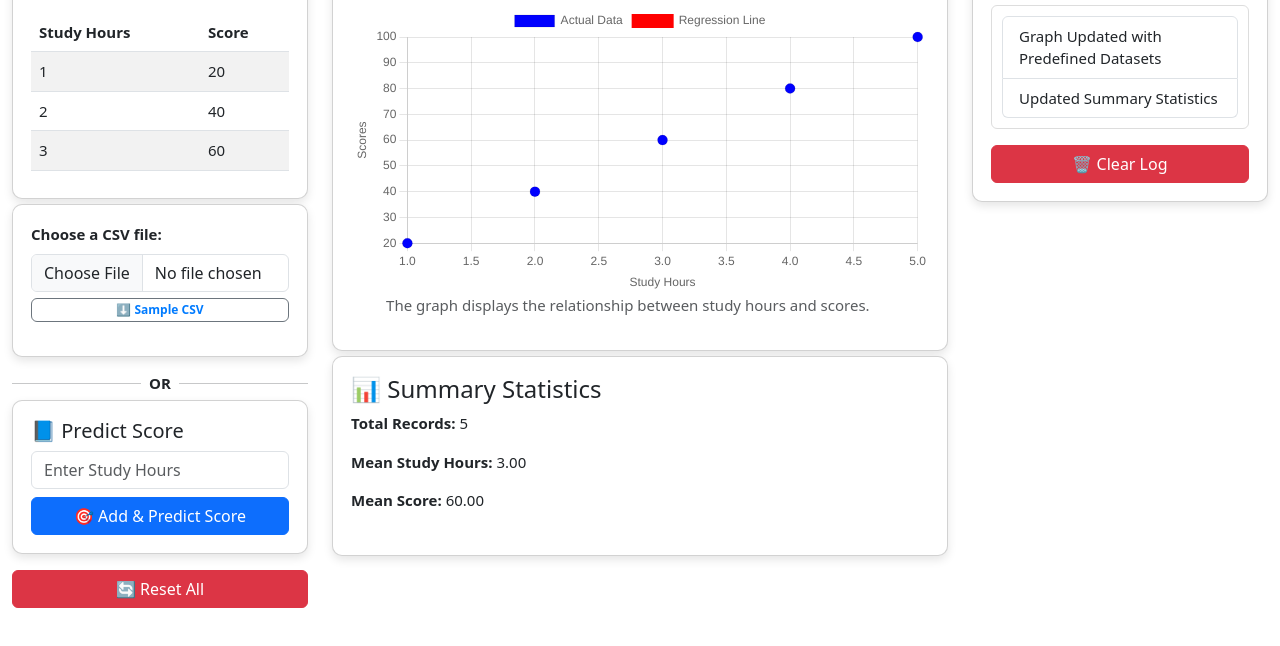
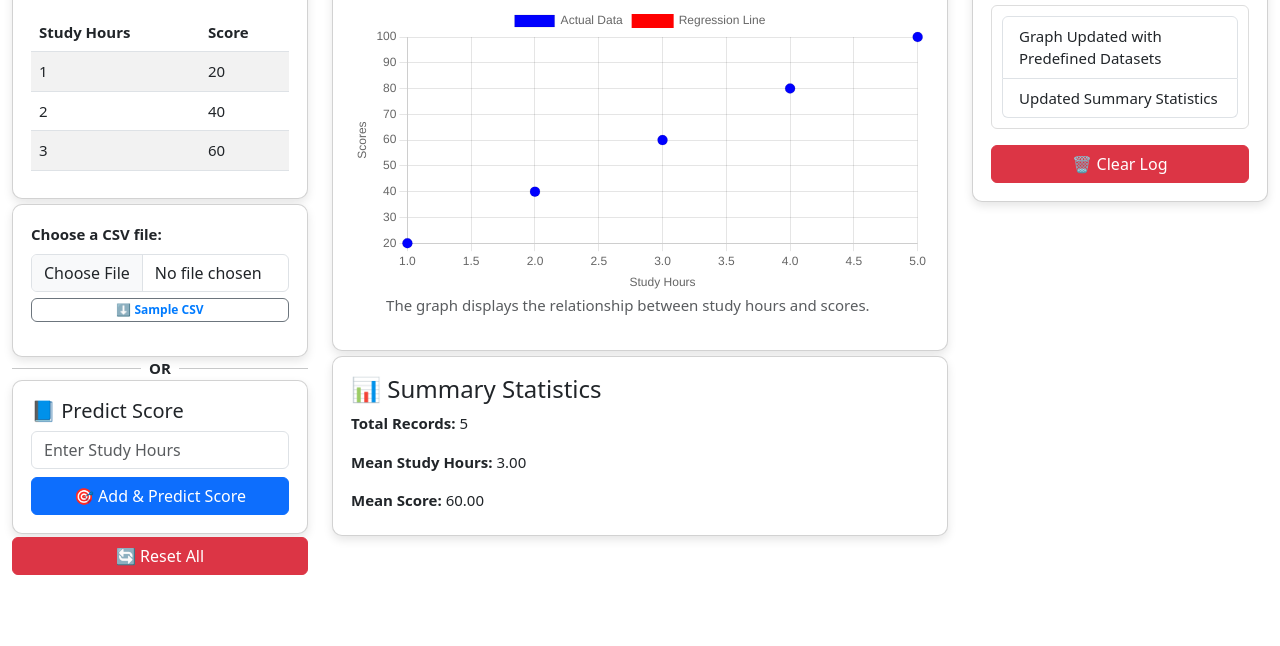
Before and after one commit to virtual-labs/exp-student-performance-lr-au, a plain HTML site: page experiment/simulation/index.html in a window 1280 px wide. Shown: the part 102-748 px from the top of the page. Drawn offline with nearby package versions, Linux system fonts and the light colour scheme.

Commit message:
update main.css

```diff
--- a/experiment/simulation/css/main.css
+++ b/experiment/simulation/css/main.css
@@ -47,7 +47,7 @@
 }
 
 .summary-container {
-            height: 200px;
+    height: 180px;
     bottom: 10px;
 }
 
@@ -88,5 +88,15 @@
     padding: 2px 12px;
     font-size: 14px;
     color:green;
-            /* margin: 0 auto;  */
+
 }
+.d-flex {
+    margin-top: -15px;
+}
+#resetBtn {
+    position: relative;
+    top: -18px;
+}
+.manual-contaner{
+    bottom: 5px;
+}
```
Lines whose indentation alone changed are shown as unchanged.
